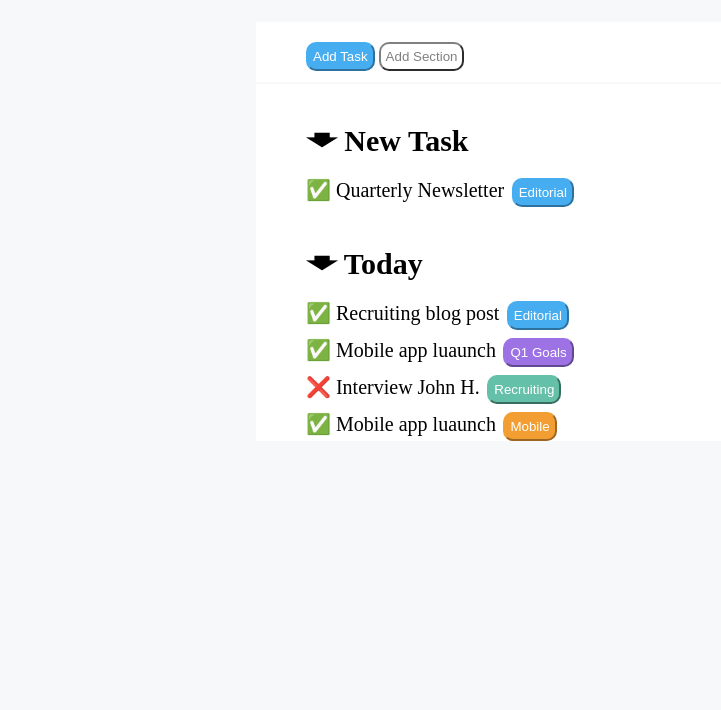
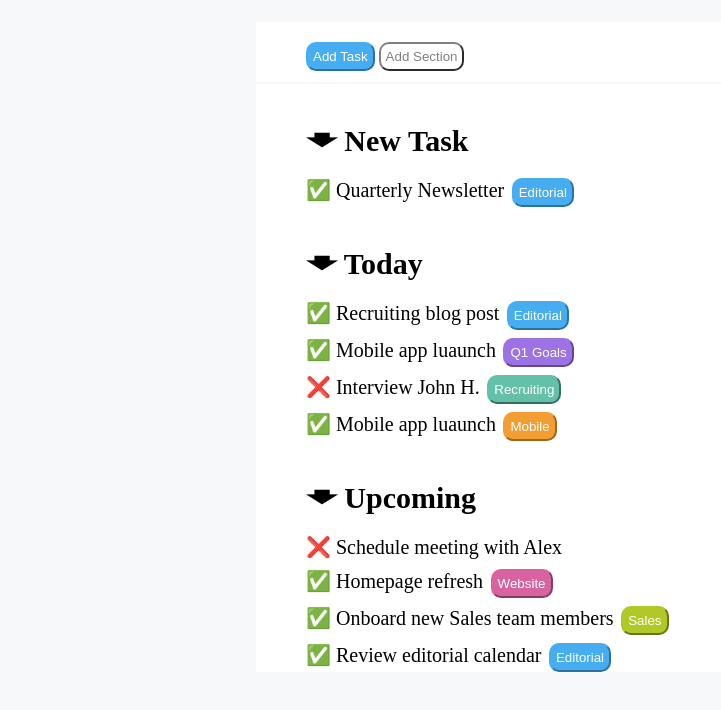
Before and after one commit to Dan97O/html-css-toboolist, a plain HTML site: page index.html in a window 1280 px wide. Shown: the part 82-792 px from the top of the page, without its empty margins (0-721 px from the left). Drawn offline with Linux system fonts and the light colour scheme.

Commit message:
add section

```diff
--- a/css/style.css
+++ b/css/style.css
@@ -102,3 +102,18 @@ main{
     border-color: #f29e33;
     color: white;
 }
+
+.task6{
+    padding: 5px;
+    background-color: #d863a1;
+    border-radius: 10px;
+    border-color: #d863a1;
+    color: white;
+}
+.task7 {
+    padding: 5px;
+    background-color: #b0c926;
+    border-radius: 10px;
+    border-color: #b0c926;
+    color: white;
+}
--- a/index.html
+++ b/index.html
@@ -51,8 +51,19 @@
             </div>
             <!-- /div central -->
 
-
+            <div class="main">
+                <strong>🡃 Upcoming</strong> <br>
+                <span class="content">❌ Schedule meeting with Alex</span> <br>
+                <span class="content">✅ Homepage refresh</span>
+                <button class="task6">Website</button> <br>
+                <span class="content">✅ Onboard new Sales team members</span>
+                <button class="task7">Sales</button> <br>
+                <span class="content">✅ Review editorial calendar</span>
+                <button class="task2">Editorial</button> <br>
+            </div>
+            <!-- /div upcoming -->
         </section>
+        <!-- /section -->
 
 
 
```
